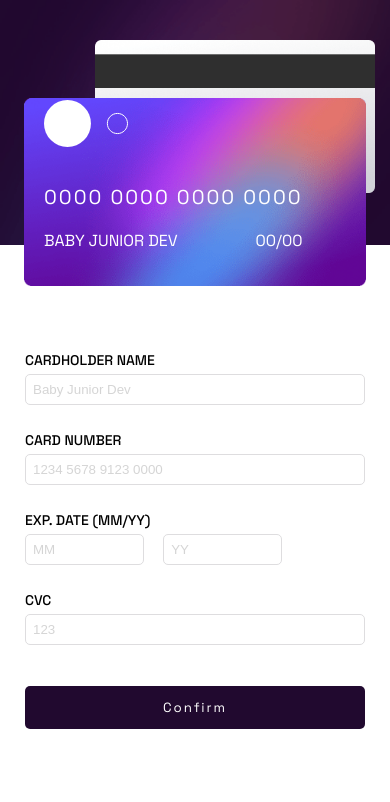
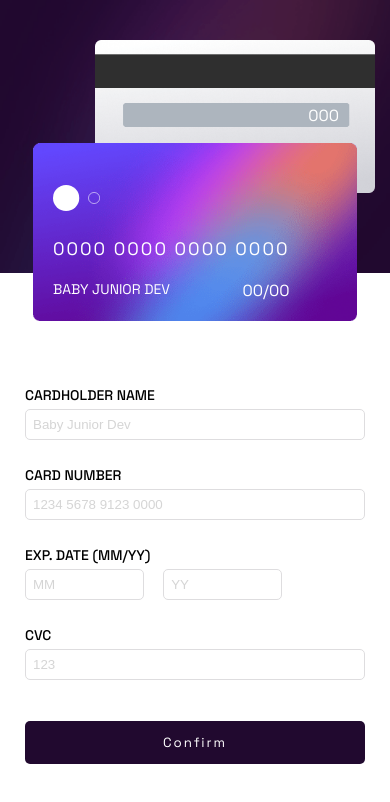
Before and after one commit to Gbbie-l/Gbbie-l.github.io, a plain HTML site: page interactive-credit-card/index.html in a window 390 px wide. Drawn offline with Linux system fonts and the light colour scheme.

Commit message:
Interactive card details form correctif responsive 2

```diff
--- a/interactive-credit-card/style.css
+++ b/interactive-credit-card/style.css
@@ -177,17 +177,14 @@ input:focus{
     main{
         display: block;
         padding: 0px;
-        /* background-image: url(./images/bg-main-mobile.png); */
         background-image: none;
         flex-direction: column;
-
     }
     .container_form{
         width: 100%;
         padding: 25px;
 
     }
-
     .container_card{
         background-image: url(./images/bg-main-mobile.png);
         background-size: 100% 80%;
@@ -199,25 +196,34 @@ input:focus{
         padding: 15px;
     }
     #logo_card{
-        margin-bottom: 2rem;
+        margin-bottom: 1.3rem;
+        width: 20%;
     }
     #front{
        z-index: 2;
-       width: 95%;
+       width: 90%;
     }
     #back{
         z-index: 0;
-        margin-bottom: -100px;
+        margin-bottom: -55px;
     }
     .container_text_card_back{
         top: 49%;
     }
-
+    .container_text_card_front{
+        bottom: 5px;
+    }
     #text_number_card{
-        font-size: 20px;
+        font-size: 18px;
+    }
+    #text_name_card, .text_validity_card_MM{
+        font-size:14px;
     }
     .info_validity{
         display: block;
     }
-
+    .container_thank{
+        width: 100%;
+        padding: 25px;
+    }
 }
```
